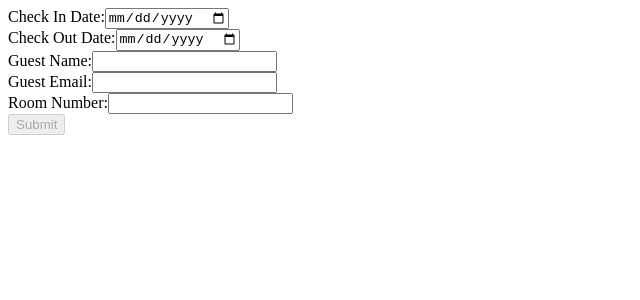
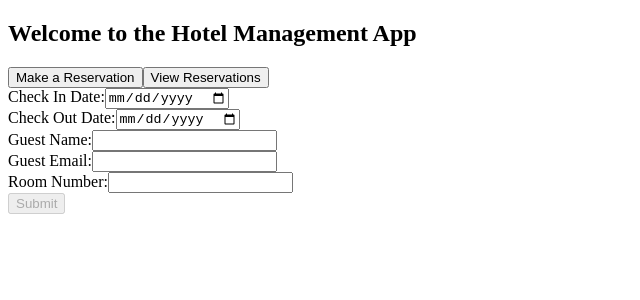
Before and after one commit to nadun96/ng-hotel-management-app, an Angular app: page /new in a window 1280 px wide. Shown: the top 300 px of the page, without its empty margins (0-640 px from the left). Built offline with nearby package versions, Linux system fonts and the light colour scheme.

Commit message:
feat: update routing paths and integrate HomeComponent in reservation forms

```diff
--- a/src/app/home/home.component.html
+++ b/src/app/home/home.component.html
@@ -1,5 +1,5 @@
 <div>
     <h2>Welcome to the Hotel Management App</h2>
-    <button [routerLink]="['new']">Make a Reservation</button>
-    <button [routerLink]="['list']">View Reservations</button>
+    <button [routerLink]="['/new']">Make a Reservation</button>
+    <button [routerLink]="['/list']">View Reservations</button>
 </div>
--- a/src/app/home/home.module.ts
+++ b/src/app/home/home.module.ts
@@ -13,6 +13,7 @@
     CommonModule,
     AppRoutingModule,
     RouterModule
-  ]
+  ],
+  exports: [HomeComponent]
 })
 export class HomeModule { }
--- a/src/app/reservation-from/reservation-from.component.html
+++ b/src/app/reservation-from/reservation-from.component.html
@@ -1,3 +1,4 @@
+<app-home></app-home>
 <form [formGroup]="reservationForm" (ngSubmit)="onSubmit()">
     <div>
         <label for="checkInDate">Check In Date:</label>
--- a/src/app/reservation-list/reservation-list.component.html
+++ b/src/app/reservation-list/reservation-list.component.html
@@ -1,3 +1,4 @@
+<app-home></app-home>
 <h2>
     Reservation List
 </h2>
--- a/src/app/reservation/reservation.module.ts
+++ b/src/app/reservation/reservation.module.ts
@@ -4,6 +4,7 @@
 import { ReservationFromComponent } from '../reservation-from/reservation-from.component';
 import { FormsModule, ReactiveFormsModule } from '@angular/forms';
 import { RouterModule } from '@angular/router';
+import { HomeModule } from '../home/home.module';
 
 
 
@@ -16,7 +17,8 @@
     CommonModule,
     FormsModule,
     ReactiveFormsModule,
-    RouterModule
+    RouterModule,
+    HomeModule
   ]
 })
 export class ReservationModule { }
--- a/src/app/reservation/reservation.service.ts
+++ b/src/app/reservation/reservation.service.ts
@@ -38,6 +38,7 @@
 
   updateReservation(id: string, updatedReservation: Reservation): void {
     let index = this.reservations.findIndex(reservation => reservation.id === id);
+    updatedReservation.id = id;
     this.reservations[index] = updatedReservation;
     localStorage.setItem('reservations', JSON.stringify(this.reservations));
     console.log(this.reservations);
```
